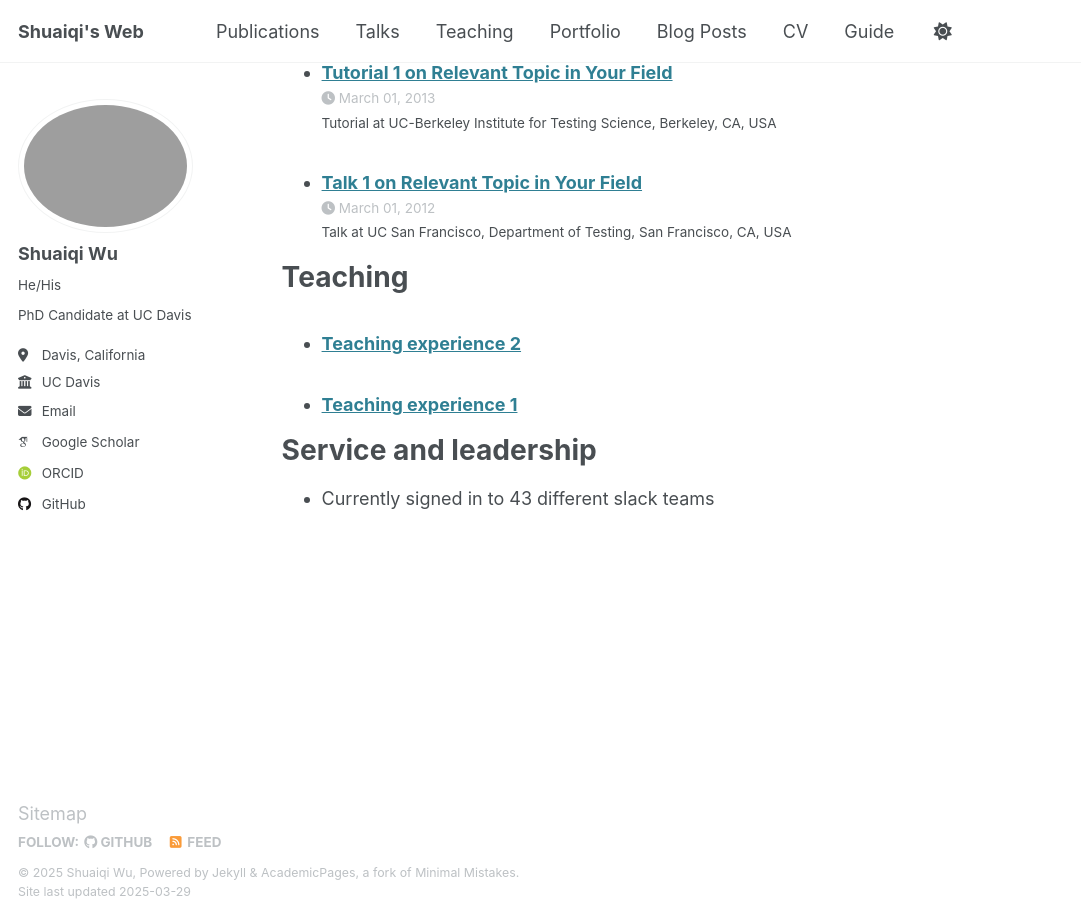
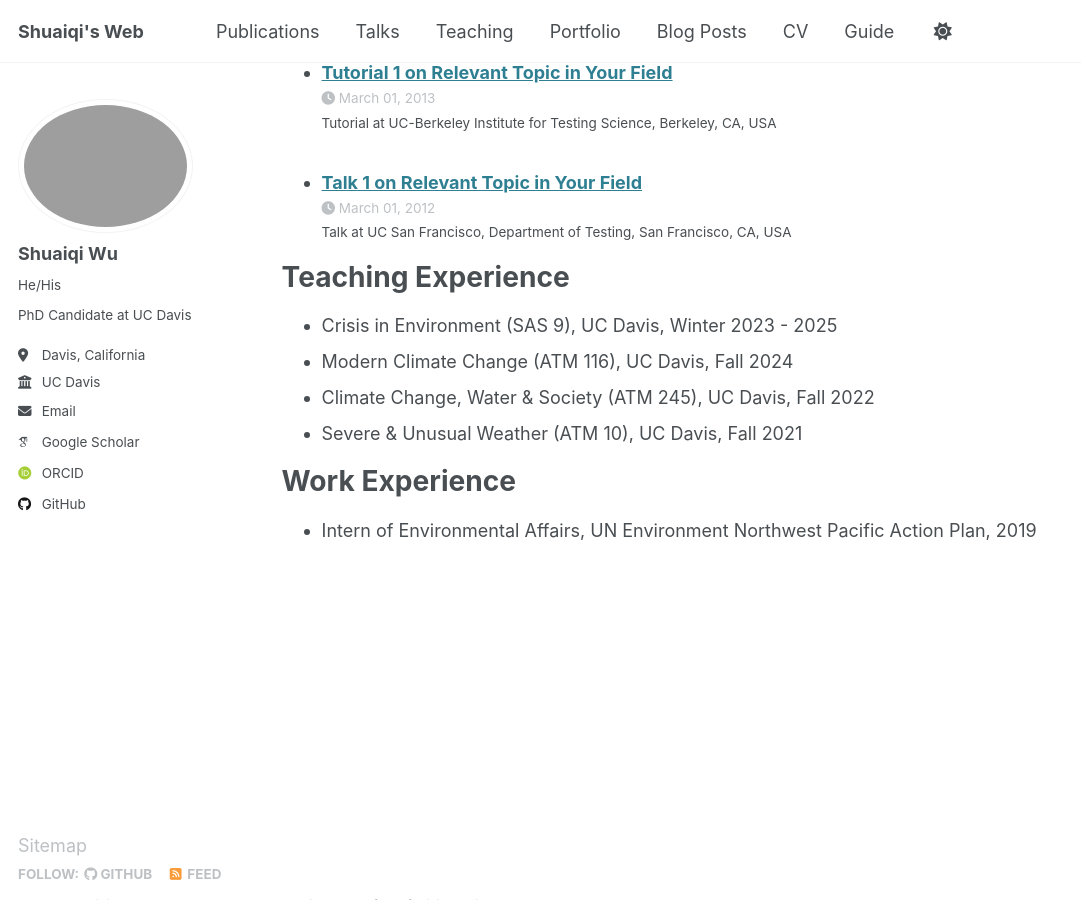
Before and after one commit to shqwu/shqwu.github.io, a Jekyll site: the page built from _pages/cv.md, in a window 1280 px wide and 900 px high, scrolled down 1898 px. Shown: the whole window, without its empty margins (0-1081 px from the left). Built offline with Jekyll 4.4.1, drawn with Linux system fonts in a browser that asks for light colours; some web fonts are replaced.

Commit message:
Update cv.md

```diff
--- a/_pages/cv.md
+++ b/_pages/cv.md
@@ -62,12 +62,13 @@ Talks
     {% include archive-single-talk-cv.html  %}
   {% endfor %}</ul>
 
-Teaching
+Teaching Experience
 ======
-  <ul>{% for post in site.teaching reversed %}
-    {% include archive-single-cv.html %}
-  {% endfor %}</ul>
+* Crisis in Environment (SAS 9), UC Davis, Winter 2023 - 2025
+* Modern Climate Change (ATM 116), UC Davis, Fall 2024
+* Climate Change, Water & Society (ATM 245), UC Davis, Fall 2022
+* Severe & Unusual Weather (ATM 10), UC Davis, Fall 2021
 
-Service and leadership
+Work Experience
 ======
-* Currently signed in to 43 different slack teams
+* Intern of Environmental Affairs, UN Environment Northwest Pacific Action Plan, 2019
```
